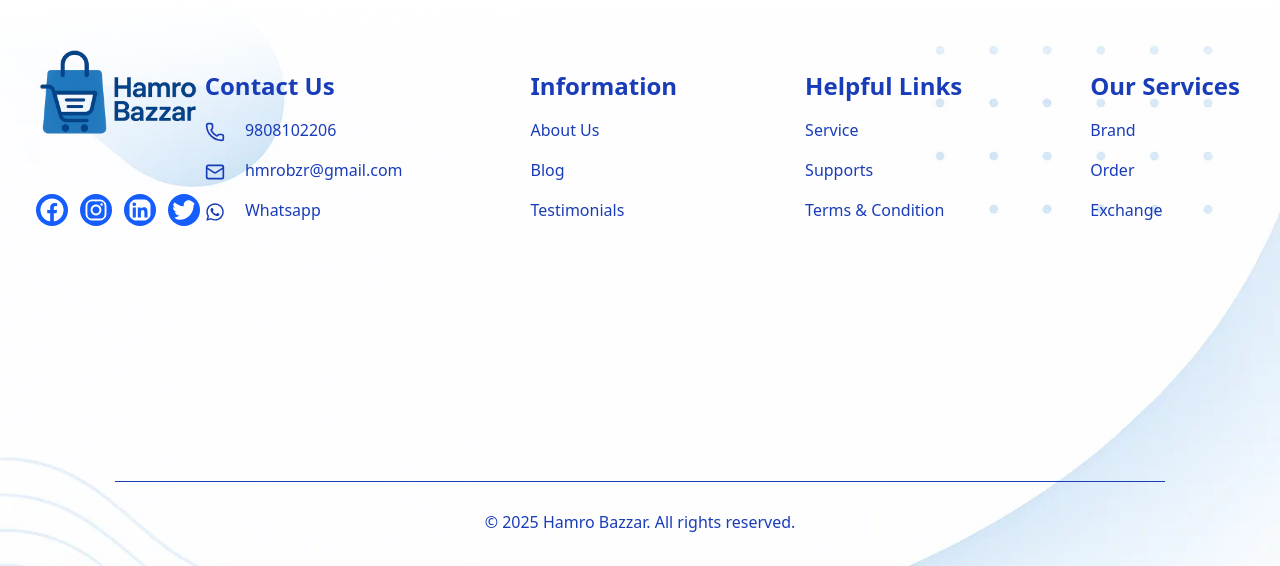
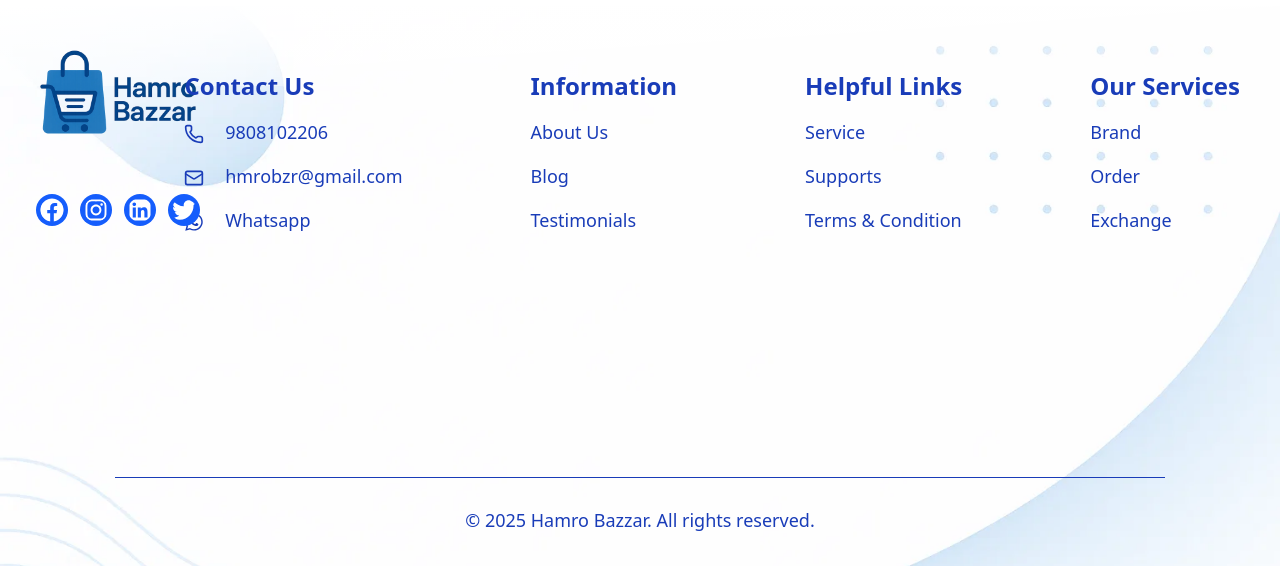
Before and after one commit to BibasYonghang/hamro-bazzar-frontend, a React (Vite) app: page / in a window 1280 px wide. Shown: the part 2498-3064 px from the top of the page. Built offline with nearby package versions, Linux system fonts and the light colour scheme.

Commit message:
correct offered products

```diff
--- a/src/App.jsx
+++ b/src/App.jsx
@@ -12,6 +12,7 @@ import NotFound from "./pages/NotFound";
 import Cart from "./pages/Cart";
 import Blog from "./pages/Blog";
 import BlogDetail from "./pages/BlogDetail";
+import OfferProduct from "./pages/OfferProduct";
 
 function App() {
   return (
@@ -21,6 +22,7 @@ function App() {
         <Routes>
           <Route path="/" element={<Home />} />
           <Route path="/shop" element={<Shop />} />
+          <Route path="/offer-product" element={<OfferProduct />} />
           <Route path="/product/:id" element={<ProductDetail />} />
           <Route path="/cart" element={<Cart />} />
           <Route path="/cart" element={<CartPage />} />
--- a/src/components/Footer.jsx
+++ b/src/components/Footer.jsx
@@ -13,7 +13,7 @@ const Footer = () => {
   ]
   return (
     <footer className="relative  w-full text-blue-800 mt-10
-    lg:h-[70vh] md:h-[80vh] h-[87vh]
+    lg:h-[70vh] md:h-[80vh] h-[98vh]
     ">
       <div className='absolute w-full h-20 bg-gradient-to-br from-white to-transparent'></div>
       <img src="/footer-background.png" alt="" className=' h-full w-full object-cover object-[center_10%]' />
@@ -22,7 +22,7 @@ const Footer = () => {
        ' />
       <div
         className="absolute z-20 flex gap-3 mt-10 pl-9
-        lg:top-37 md:top-56 sm:top-102 top-96
+        lg:top-37 md:top-56 sm:top-107 top-114
     ">
         {socialMediaIcons.map(({ path, icon: Icons }, idx) => (
 
@@ -46,46 +46,48 @@ const Footer = () => {
         <div className=' flex flex-col
         sm:gap-4 gap-2
         '>
-          <h1 className='font-semibold
+          <h1 className='font-bold
           sm:text-2xl text-xl
           '>Contact Us</h1>
-          <a href="" className='hover:text-blue-700 hover:underline text-base hover:font-bold'><Phone size={window.innerWidth < 640 ? 15 : 20} className='inline md:mr-4 mr-1' /> 9808102206</a>
-          <a href="" className='hover:text-blue-700 hover:underline text-base '><Mail size={window.innerWidth < 640 ? 15 : 20} className='inline md:mr-4 mr-1' /> hmrobzr@gmail.com</a>
-          <a href="" className='hover:text-blue-700 hover:underline text-base hover:font-bold'><FaWhatsapp size={window.innerWidth < 640 ? 15 : 20} className='inline md:mr-4 mr-1' /> Whatsapp</a>
+          <a href="" className='hover:text-blue-700 hover:underline text-lg hover:font-bold '><Phone size={window.innerWidth < 640 ? 15 : 20} className='inline md:mr-4 mr-1' /> 9808102206</a>
+          <a href="" className='hover:text-blue-700 hover:underline text-lg ld '><Mail size={window.innerWidth < 640 ? 15 : 20} className='inline md:mr-4 mr-1' /> hmrobzr@gmail.com</a>
+          <a href="" className='hover:text-blue-700 hover:underline text-lg hover:font-bold '><FaWhatsapp size={window.innerWidth < 640 ? 15 : 20} className='inline md:mr-4 mr-1' /> Whatsapp</a>
         </div>
 
         <div
           className='flex flex-col
            md:gap-4 gap-2
            '>
-          <h1 className='font-semibold
+          <h1 className='font-bold
           sm:text-2xl text-xl
           '>Information</h1>
-          <a href="" className='hover:text-blue-700 hover:underline text-base hover:font-bold'>About Us</a>
-          <a href="" className='hover:text-blue-700 hover:underline text-base hover:font-bold'>Blog</a>
-          <a href="" className='hover:text-blue-700 hover:underline text-base hover:font-bold'>Testimonials</a>
+          <a href="" className='hover:text-blue-700 hover:underline text-lg hover:font-bold '>About Us</a>
+          <a href="" className='hover:text-blue-700 hover:underline text-lg hover:font-bold '>Blog</a>
+          <a href="" className='hover:text-blue-700 hover:underline text-lg hover:font-bold '>Testimonials</a>
         </div>
         <div
           className='flex flex-col
            md:gap-4 gap-2
+           sm:mt-0 mt-3
           '>
-          <h1 className='font-semibold
+          <h1 className='font-bold
           sm:text-2xl text-xl
           '>Helpful Links</h1>
-          <a href="" className='hover:text-blue-700 hover:underline text-base hover:font-bold'>Service</a>
-          <a href="" className='hover:text-blue-700 hover:underline text-base hover:font-bold'>Supports</a>
-          <a href="" className='hover:text-blue-700 hover:underline text-base hover:font-bold'>Terms & Condition</a>
+          <a href="" className='hover:text-blue-700 hover:underline text-lg hover:font-bold '>Service</a>
+          <a href="" className='hover:text-blue-700 hover:underline text-lg hover:font-bold '>Supports</a>
+          <a href="" className='hover:text-blue-700 hover:underline text-lg hover:font-bold '>Terms & Condition</a>
         </div>
         <div
           className='flex flex-col
            md:gap-4 gap-2
+           sm:mt-0 mt-3
           '>
-          <h1 className='font-semibold
+          <h1 className='font-bold
           sm:text-2xl text-xl
           '>Our Services</h1>
-          <a href="" className='hover:text-blue-700 hover:underline text-base hover:font-bold'>Brand</a>
-          <a href="" className='hover:text-blue-700 hover:underline text-base hover:font-bold'>Order</a>
-          <a href="" className='hover:text-blue-700 hover:underline text-base hover:font-bold'>Exchange</a>
+          <a href="" className='hover:text-blue-700 hover:underline text-lg hover:font-bold '>Brand</a>
+          <a href="" className='hover:text-blue-700 hover:underline text-lg hover:font-bold '>Order</a>
+          <a href="" className='hover:text-blue-700 hover:underline text-lg hover:font-bold '>Exchange</a>
         </div>
 
       </div>
@@ -95,7 +97,7 @@ const Footer = () => {
         <span className=' text-center  border-t-1
         xl:w-[82vw] lg:w-[88vw] sm:w-[90vw] w-[80vw]
         lg:pt-7 md:pt-5 pt-5
-        md:text-base
+        md:text-lg
         '>&copy; {new Date().getFullYear()} Hamro Bazzar. All rights reserved.</span>
       </div>
 
--- a/src/components/LimitedOffer.jsx
+++ b/src/components/LimitedOffer.jsx
@@ -9,7 +9,7 @@ export default function SpecialOffer({
   backgroundImage = "/component-image/promotion-bg-image.png",
   showCountdown = true,
   countdownDays = 3, // default 3 days
-  primaryButton = { text: "Shop Now", link: "/shop" },
+  primaryButton = { text: "Shop Now", link: "/offer-product" },
   secondaryButton = { text: "View Collections", link: "/collections" },
 }) {
   // ---------- Countdown Logic ----------
@@ -97,8 +97,8 @@ export default function SpecialOffer({
       sm:mt-0 mt-5">
         {/* Badge */}
         {badge && (
-          <div className="mb-4">
-            <span className="bg-green-600 text-white px-4 py-1 rounded-full text-sm font-medium shadow-lg animate-bounce">
+          <div className="relative mb-4  animate-bounce">
+            <span className="bg-green-600 text-white px-4 py-1 rounded-full text-sm font-medium shadow-lg">
               {badge}
             </span>
           </div>
@@ -155,9 +155,6 @@ export default function SpecialOffer({
           )}
         </div>
       </div>
-
-      {/* Wave Divider */}
-
     </section>
   );
 }
--- a/src/pages/Blog.jsx
+++ b/src/pages/Blog.jsx
@@ -4,21 +4,39 @@ import blogs from "../data/blog";
 
 export default function Blog() {
     return (
-        <section className="max-w-6xl mx-auto px-5 py-16">
-            <h1 className="text-4xl font-bold text-center mb-8">Online Shopping Guides & Tips</h1>
-            <div className="grid md:grid-cols-2 lg:grid-cols-3 gap-8">
+        <section className="w-full
+         px-3 sm:px-8
+         py-9 sm:py-9
+        ">
+            <h1 className=" font-bold mb-5
+                          text-2xl sm:text-4xl
+                          text-start  sm:text-center
+            ">
+                Online Shopping Guides & Tips
+            </h1>
+            <div className="grid
+             grid-cols-2 md:grid-cols-3 xl:grid-cols-4
+             gap-2 sm:gap-8 md:gap-2 lg:gap-8
+            ">
                 {blogs.map((blog) => (
                     <div
                         key={blog.id}
-                        className="bg-white rounded-2xl shadow-md overflow-hidden hover:shadow-lg transition"
-                    >
-                        <img src={blog.image} alt={blog.title} className="w-full h-48 object-cover" />
-                        <div className="p-5">
-                            <h2 className="text-xl font-semibold mb-2">{blog.title}</h2>
-                            <p className="text-gray-600 text-sm mb-4">{blog.excerpt}</p>
+                        className="bg-white  shadow-md overflow-hidden hover:shadow-lg transition
+                                   p-2 sm:p-4
+                    ">
+                        <img src={blog.image} alt={blog.title}
+                            className="w-full bg-amber-400 object-cover
+                                       h-40 sm:h-48
+                         " />
+                        <div className="">
+                            <h2 className="font-semibold mb-2
+                                          text-base sm:text-xl
+                            ">
+                                {blog.title}
+                            </h2>
                             <Link
                                 to={`/blog/${blog.slug}`}
-                                className="text-green-600 font-medium hover:underline"
+                                className="text-blue-600 font-medium hover:underline"
                             >
                                 Read More →
                             </Link>
--- /dev/null
+++ b/src/pages/OfferProduct.jsx
@@ -0,0 +1,45 @@
+import React, { useState } from 'react';
+import ProductList from '../components/ProductList';
+import products from '../data/products';
+
+const OfferProduct = ({ onAddToCart }) => {
+    const [search, setSearch] = useState('');
+    const [category, setCategory] = useState('');
+
+    // Get unique categories
+    const categories = ['All', ...Array.from(new Set(products.map(p => p.category)))];
+
+    // Filter products
+    const filtered = products.filter(p =>
+        (category === '' || category === 'All' || p.category === category) &&
+        (p.name.toLowerCase().includes(search.toLowerCase()) || p.category.toLowerCase().includes(search.toLowerCase()))
+    );
+
+    return (
+        <div className='w-[94vw] mx-auto py-4'>
+            <h2 className="text-3xl text-blue-700 font-bold mb-4">Offered Products</h2>
+            <div className="flex flex-col md:flex-row gap-4 mb-6">
+                <input
+                    type="text"
+                    placeholder="Search products..."
+                    value={search}
+                    onChange={e => setSearch(e.target.value)}
+                    className="border-2 border-blue-600 placeholder:text-blue-500 focus:ring-blue-700  focus:ring-1 outline-none  rounded px-3 py-2
+          w-full lg:w-[70vw] sm:w-[70%]"
+                />
+                <select
+                    value={category}
+                    onChange={e => setCategory(e.target.value)}
+                    className="border-2 border-blue-600 text-blue-700 focus:ring-blue-700  focus:ring-1 outline-none rounded px-3 py-2 w-full sm:w-[30%]"
+                >
+                    {categories.map(cat => (
+                        <option key={cat} value={cat}>{cat}</option>
+                    ))}
+                </select>
+            </div>
+            <ProductList products={filtered} onAddToCart={onAddToCart} />
+        </div>
+    );
+};
+
+export default OfferProduct;
```
Also changed, not shown: 1 other file (tests, documents, lock files or other folders).
